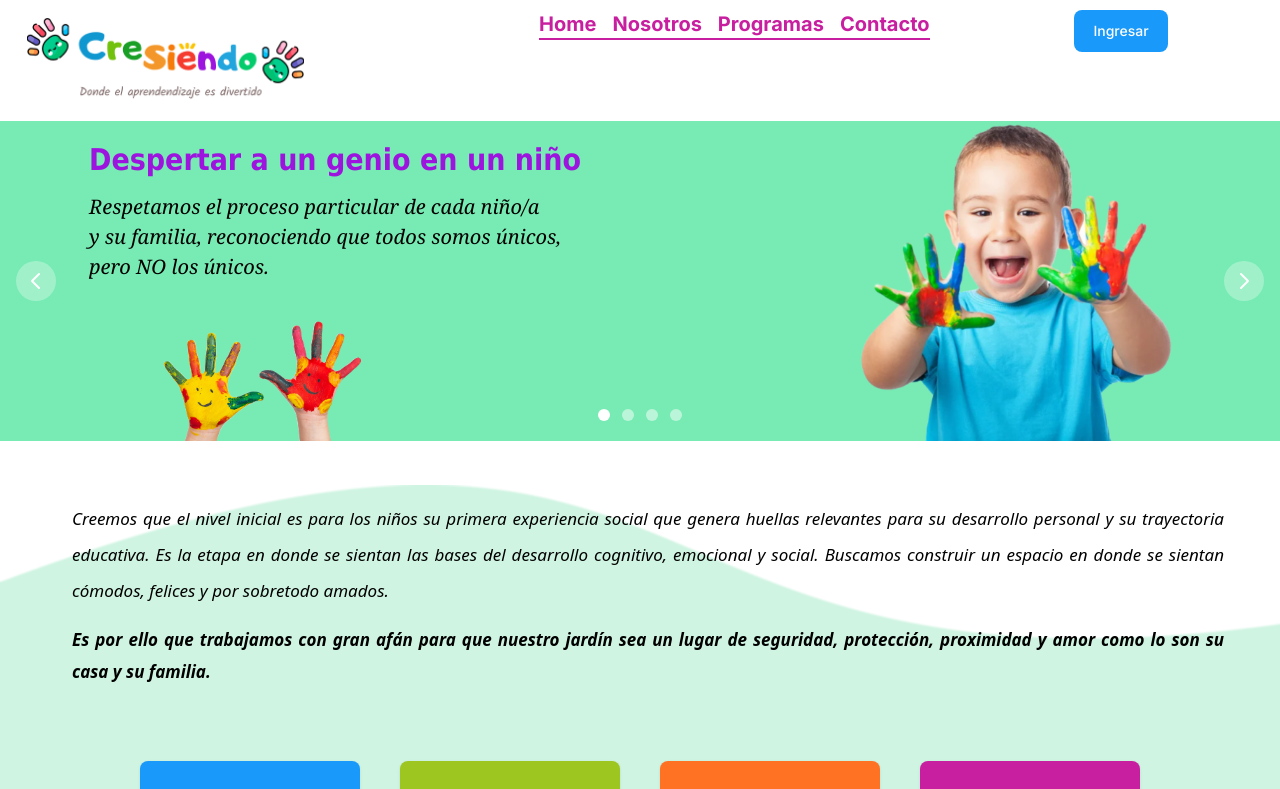
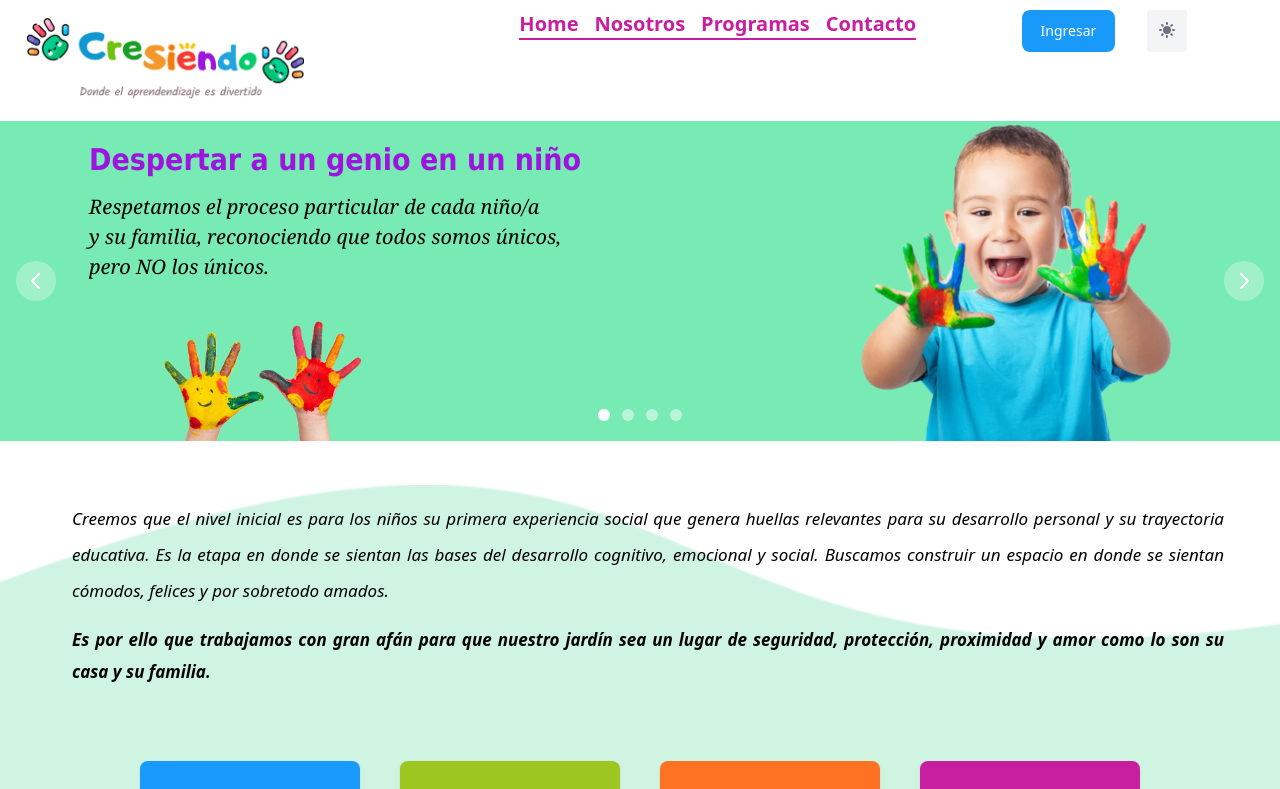
Before and after one commit to Manuel-ElGrillo/kids-garden, a Next.js app: page / in a window 1280 px wide. Shown: the top 789 px of the page. Built offline with nearby package versions, Linux system fonts and the light colour scheme.

Commit message:
darkmode_integracion

```diff
--- a/src/app/Components/header.tsx
+++ b/src/app/Components/header.tsx
@@ -1,26 +1,39 @@
 "use client";
 
-import { Tooltip, Button, Modal, Checkbox, Label, TextInput } from "flowbite-react";
+import {
+  Tooltip,
+  DarkThemeToggle,
+  Button,
+  Modal,
+  Checkbox,
+  Label,
+  TextInput,
+} from "flowbite-react";
 import { Ingresar } from "../Components/ingresar";
 import Link from "next/link";
 import Image from "next/image";
 import logo from "../imagenes/Logo_CreSiendo.png";
-import React, { useState } from 'react';
+import React, { useState } from "react";
 
 // links del navbar
-const links = [{
+const links = [
+  {
     label: "Home",
     route: "/",
-}, {
+  },
+  {
     label: "Nosotros",
     route: "/nosotros",
-}, {
+  },
+  {
     label: "Programas",
     route: "/programas",
-}, {
+  },
+  {
     label: "Contacto",
     route: "/contacto",
-}];
+  },
+];
 
 // funcion para el modal
 export function Header() {
@@ -29,7 +42,6 @@ export function Header() {
   const handleModalToggle = () => {
     setShowModal(!showModal);
   };
-
 
   return (
     <header className="flex h-60 mt-[-30px] bg-white">
@@ -45,23 +57,29 @@ export function Header() {
           <ul className="flex space-x-4 text-xl border-b-2 border-ccolor04 text-ccolor04 font-bold">
             {links.map(({ label, route }) => (
               <li key={route}>
-                                <Link href={route}>
-                                    {label}
-                                </Link>
+                <Link href={route}>{label}</Link>
               </li>
             ))}
           </ul>
         </nav>
 
-                {/* Login y registro */}
+        {/* Login, registro y DarkMode */}
         <div className="flex place-self-start space-x-8 text-lg">
-
           <div>
-                        <Tooltip className="flex items-center h-20 w-52 text-center" content="Esta seccion es solo para alumnos registrados" placement="bottom" arrow={false}>
+            <Tooltip
+              className="flex items-center h-20 w-52 text-center"
+              content="Esta seccion es solo para alumnos registrados"
+              placement="bottom"
+              arrow={false}
+            >
               <Ingresar />
             </Tooltip>
           </div>
-
+          <div className="flex gap-2 duration-100 dark:bg-slate-800 bg-gray-100 rounded">
+            <Tooltip content='Switch to "DARK MODE"' placement="bottom">
+              <DarkThemeToggle />
+            </Tooltip>
+          </div>
         </div>
       </section>
     </header>
--- a/src/app/globals.css
+++ b/src/app/globals.css
@@ -2,13 +2,13 @@
 @tailwind components;
 @tailwind utilities;
 
-:root {
+/* :root {
   --foreground-rgb: 0, 0, 0;
   --background-start-rgb: 214, 219, 220;
   --background-end-rgb: 255, 255, 255;
 }
 
-@media (prefers-color-scheme: dark) {
+@media (prefers-color-scheme: white) {
   :root {
     --foreground-rgb: 255, 255, 255;
     --background-start-rgb: 0, 0, 0;
@@ -24,7 +24,7 @@ body {
       rgb(var(--background-end-rgb))
     )
     rgb(var(--background-start-rgb));
-}
+} */
 
 @layer utilities {
   .no-drag {
--- a/src/app/layout.tsx
+++ b/src/app/layout.tsx
@@ -1,28 +1,35 @@
-import './globals.css'
-import { Footer } from './Components/footer'
-import { Header } from './Components/header'
-import { Inter } from 'next/font/google'
-import Home from './page'
-import Nosotros from './nosotros/page'
+"use client";
 
-const inter = Inter({ subsets: ['latin']})
+import "./globals.css";
+import { Flowbite } from "flowbite-react";
+import { Footer } from "./Components/footer";
+import { Header } from "./Components/header";
+import { Inter } from "next/font/google";
+import Home from "./page";
+import Nosotros from "./nosotros/page";
+
+const inter = Inter({ subsets: ["latin"] });
 
 export const metadata = {
-  title: 'Create Next App',
-  description: 'Generated by create next app',
-}
+  title: "Create Next App",
+  description: "Generated by create next app",
+};
 
 export default function RootLayout({
   children,
 }: {
-  children: React.ReactNode
+  children: React.ReactNode;
 }) {
   return (
-    <html lang="en" style={{ maxWidth: '100%', overflowX: 'hidden',  minHeight: '100vh' }}>
+    <Flowbite>
+      <html
+        lang="en"
+        style={{ maxWidth: "100%", overflowX: "hidden", minHeight: "100vh" }}
+      >
         <head>
           <title>CreSiendo - Kinder Garden</title>
         </head>
-      <body className={inter.className} style={{backgroundColor:'#fff'}}>
+        <body className="{inter.className} dark:bg-[#042f2e] dark:text-gray-100 duration-100" style={{ backgroundColor: "#fff" }}>
           <Header />
 
           {children}
@@ -30,5 +37,6 @@ export default function RootLayout({
           <Footer />
         </body>
       </html>
-  )
+    </Flowbite>
+  );
 }
```
Also changed, not shown: src/app/Components/contactoCards.tsx (line endings or trailing spaces). Lines whose indentation alone changed are shown as unchanged.
